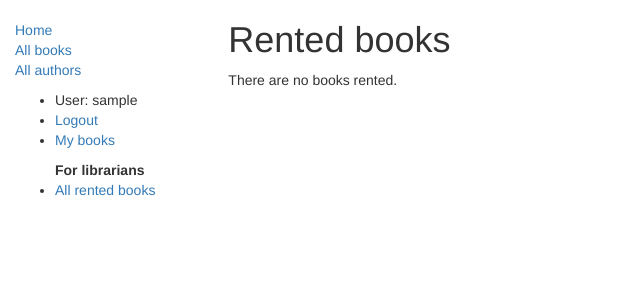
After one commit to Andrey5597/Library, a Django app: page /library/rentedbooks/ in a window 1280 px wide. The commit adds this page. Shown: the top 300 px of the page, without its empty margins (0-640 px from the left). Run offline with Django 3.2, Linux system fonts and the light colour scheme; the visitor is signed in with stand-in values (Sample User, id 1); data that the repository does not hold is empty; some libraries are stand-ins or nearby versions.

Commit message:
added page for librarians with lis of all rented books. Defined permission that helps to avoid entering readers to this page.

```diff
--- a/library/models.py
+++ b/library/models.py
@@ -71,6 +71,7 @@ class BookInstance(models.Model):
 
     class Meta:
         ordering = ['due_back']
+        permissions = (("can_see_all_rented_books", "List of rented books"),)
 
     def __str__(self):
         return self.book.book_title
--- a/library/templates/base_generic.html
+++ b/library/templates/base_generic.html
@@ -27,10 +27,18 @@
      <li>User: {{ user.get_username }}</li>
      <li><a href="{% url 'logout'%}?next={{request.path}}">Logout</a></li>
      <li><a href="{% url 'my-rented' %}">My books</a></li>
+
    {% else %}
      <li><a href="{% url 'login'%}?next={{request.path}}">Login</a></li>
    {% endif %}
 
+  </ul>
+
+  <ul>
+    {% if perms.library.can_see_all_rented_books %}
+      <b> For librarians </b>
+      <li><a href="{% url 'rented-books' %}">All rented books</a></li>
+    {% endif %}
   </ul>
 
 {% endblock %}
--- a/library/templates/library/book_info.html
+++ b/library/templates/library/book_info.html
@@ -14,7 +14,7 @@
     <h4>Copies:</h4>
     {% for copy in BookDescription.bookinstance_set.all %}
         <hr>
-      <p>{{ copy.get_status_display }}</p>
+        <p>{{ copy.get_status_display }}</p>
       {% if copy.status != 'a' %}
         <p><strong>Due to be returned:</strong> {{copy.due_back}}</p>
       {% endif %}
--- /dev/null
+++ b/library/templates/library/books_rented_by_users.html
@@ -0,0 +1,21 @@
+{% extends "base_generic.html" %}
+
+{% block content %}
+    <h1>Rented books</h1>
+
+    {% if rent_list %}
+    <ul>
+
+      {% for book in rent_list %}
+      <li class="{% if book.is_overdue %}text-danger{% endif %}">
+          {{book.book.book_title}}
+          <p><strong> Rented by : </strong> {{book.rent.username}} </p>
+          <p><strong>Must return: </strong> {{ book.due_back }} </p>
+      </li>
+      {% endfor %}
+    </ul>
+
+    {% else %}
+      <p>There are no books rented.</p>
+    {% endif %}
+{% endblock %}
--- a/library/urls.py
+++ b/library/urls.py
@@ -7,4 +7,5 @@ urlpatterns = [
     path('book/<int:pk>', views.BookDetailView.as_view(), name='book-info'),
     path('authors/', views.AuthorListView.as_view(), name='authors'),
     path('mybooks/', views.BooksRentedByUserListView.as_view(), name='my-rented'),
+    path('rentedbooks/', views.BooksRentedByUsersListView.as_view(), name='rented-books'),
 ]
--- a/library/views.py
+++ b/library/views.py
@@ -2,6 +2,7 @@ from django.shortcuts import render
 from library.models import Book, BookInstance, BookDescription, BookSummary, BookComment, Shelf
 from django.views import generic
 from django.contrib.auth.mixins import LoginRequiredMixin
+from django.contrib.auth.mixins import PermissionRequiredMixin
 
 
 def home(request):
@@ -45,7 +46,7 @@ class BookListView(generic.ListView):
     template_name = 'library/book_list.html'
 
 
-class BookDetailView(generic.DetailView):
+class BookDetailView(LoginRequiredMixin, generic.DetailView):
     model = BookDescription
     context_object_name = 'BookDescription'
     template_name = 'library/book_info.html'
@@ -68,3 +69,13 @@ class BooksRentedByUserListView(LoginRequiredMixin, generic.ListView):
 
     def get_queryset(self):
         return BookInstance.objects.filter(rent=self.request.user.id).filter(status__exact='o').order_by('due_back')
+
+
+class BooksRentedByUsersListView(PermissionRequiredMixin, generic.ListView):
+    permission_required = ('library.can_see_all_rented_books',)
+    model = BookInstance
+    template_name = 'library/books_rented_by_users.html'
+    context_object_name = 'rent_list'
+
+    def get_queryset(self):
+        return BookInstance.objects.filter(status__exact='o').order_by('due_back')
```
Also changed, not shown: library/migrations/0005_auto_20190417_2107.py (added).
